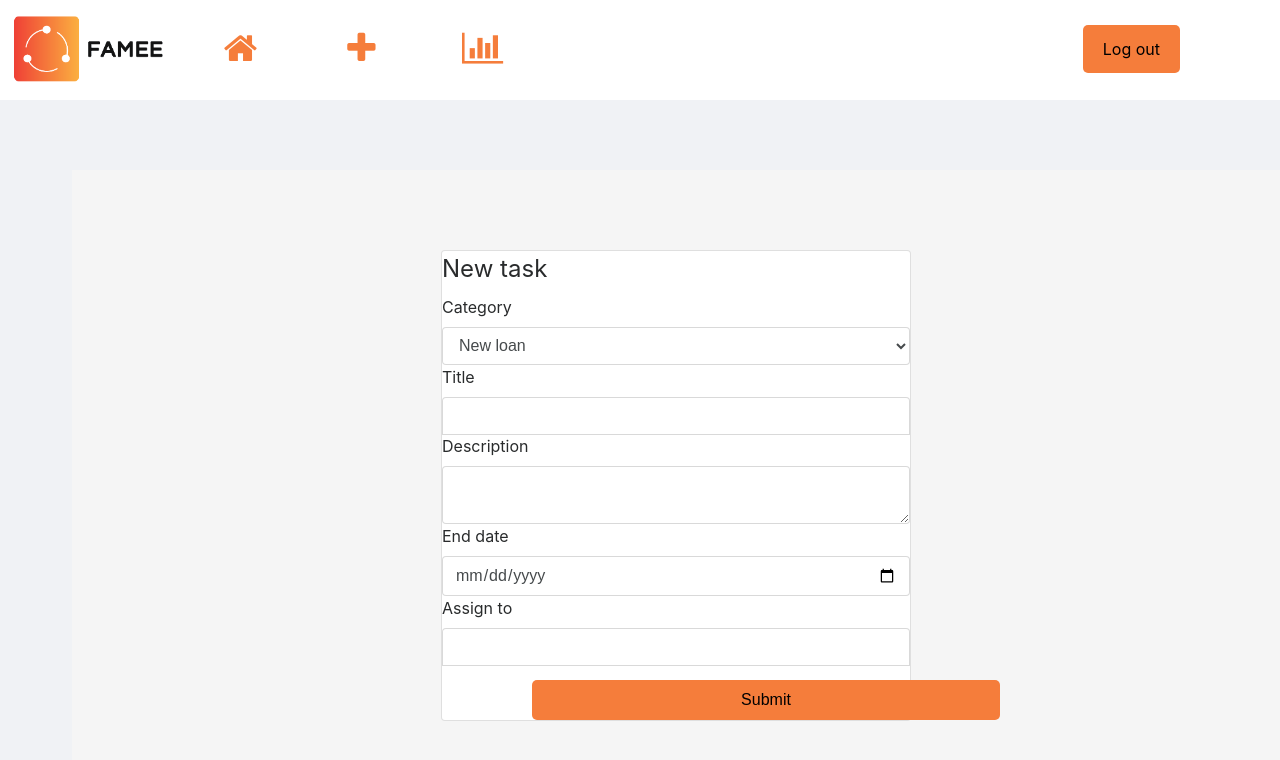
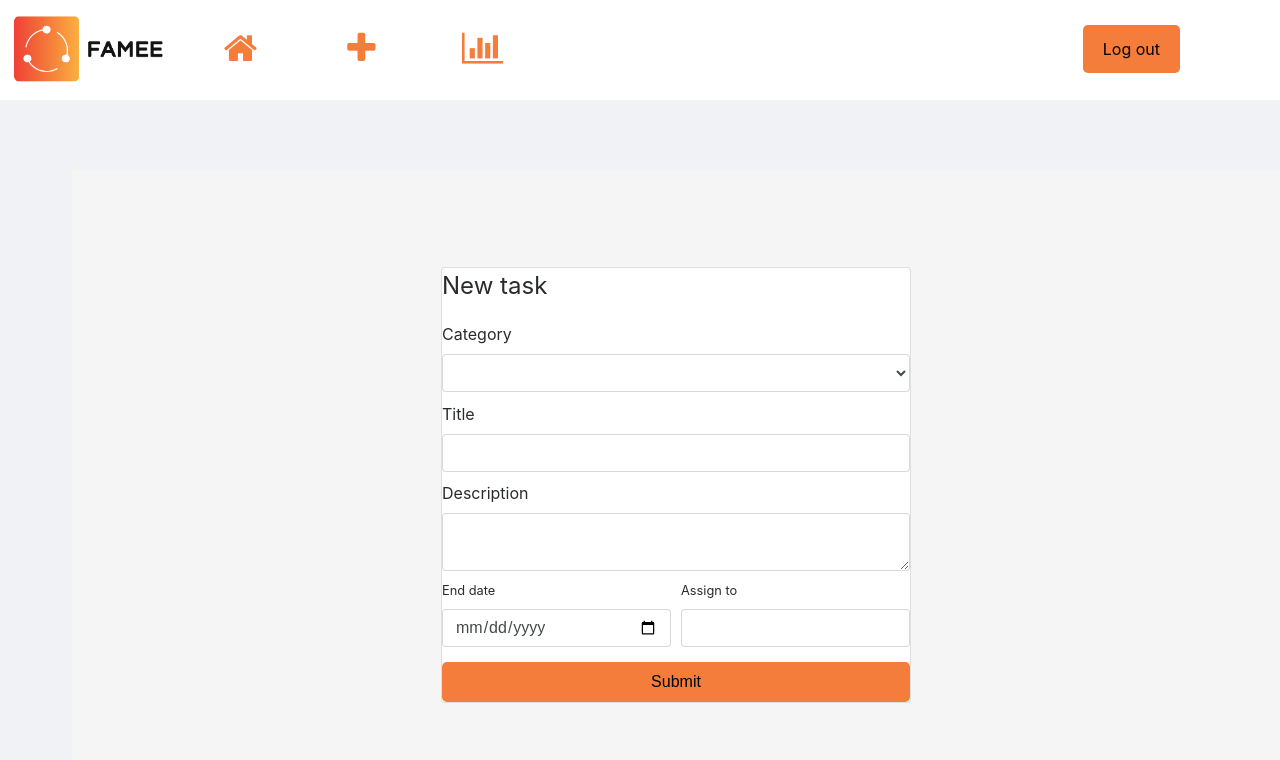
Before and after one commit to adamskey/exam-project, an Angular app in the folder front/: page /newticket in a window 1280 px wide. Shown: the top 760 px of the page. Built offline with nearby package versions, Linux system fonts and the light colour scheme.

Commit message:
Small fixes to New Task

```diff
--- a/front/src/app/newticket/newticket.component.css
+++ b/front/src/app/newticket/newticket.component.css
@@ -10,6 +10,13 @@ body {
   padding-bottom: 40px;
   background-color: #f5f5f5;
   height: 100%;
+}
+
+input[type="date"] {
+  height: 38px;
+}
+label {
+  padding-top: 10px;
 }
 
 .form-signin {
@@ -30,7 +37,6 @@ margin-top: 15px;
 border: none;
 border-radius: 5px;
 padding: 8px 10px;
-margin-left: 90px;
 }
 .logo{
 margin-left: 50px;
@@ -47,8 +53,7 @@ float: center;
 
 .form-signin input[type="text"] {
   margin-bottom: -1px;
-  border-bottom-right-radius: 0;
-  border-bottom-left-radius: 0;
+
 
 }
 .form-signin textarea[type="text"] {
@@ -74,3 +79,9 @@ float: center;
 .error{
     color: red;
 }
+
+.two-small {
+  display: grid;
+  grid-template-columns: 1fr 1fr;
+  column-gap: 10px;
+}
--- a/front/src/app/newticket/newticket.component.html
+++ b/front/src/app/newticket/newticket.component.html
@@ -22,7 +22,7 @@
 
         <div class="form-floating">
           <label for="dropdown" class="category">Category</label>
-          <select type="dropdown " class="form-control">
+          <select type="dropdown " class="form-control" formControlName="category">
             <option> New loan </option>
             <option> Extend loan </option>
             <option> Pay off </option>
@@ -52,7 +52,8 @@
       </div>
       </div>
 
-      <div class="form-floating">
+      <div class="two-small">
+      <div class="form-floating small">
       <label for="enddate">End date</label>
       <input type="date" id="enddate" formControlName="enddate" class="form-control">
       <div *ngIf="enddateIsEmpty" class="error">
@@ -60,13 +61,15 @@
       </div>
         </div>
 
-        <div class="form-floating">
+
+        <div class="form-floating small">
           <label for="assignto">Assign to</label>
-          <input class="form-control" type="text" id="assignto" required>
+          <input class="form-control small" type="text" id="assignto" required>
         </div>
-        <div *ngIf="enddateIsEmpty" class="error">
+        <div *ngIf="assigntoIsEmpty" class="error">
           Choose asignee
         </div>
+      </div>
 
           <input type="submit" name="submit" id="submit" value="Submit" class="button-color" />
 
```
Also changed, not shown: 2 other files (tests, documents, lock files or other folders).
